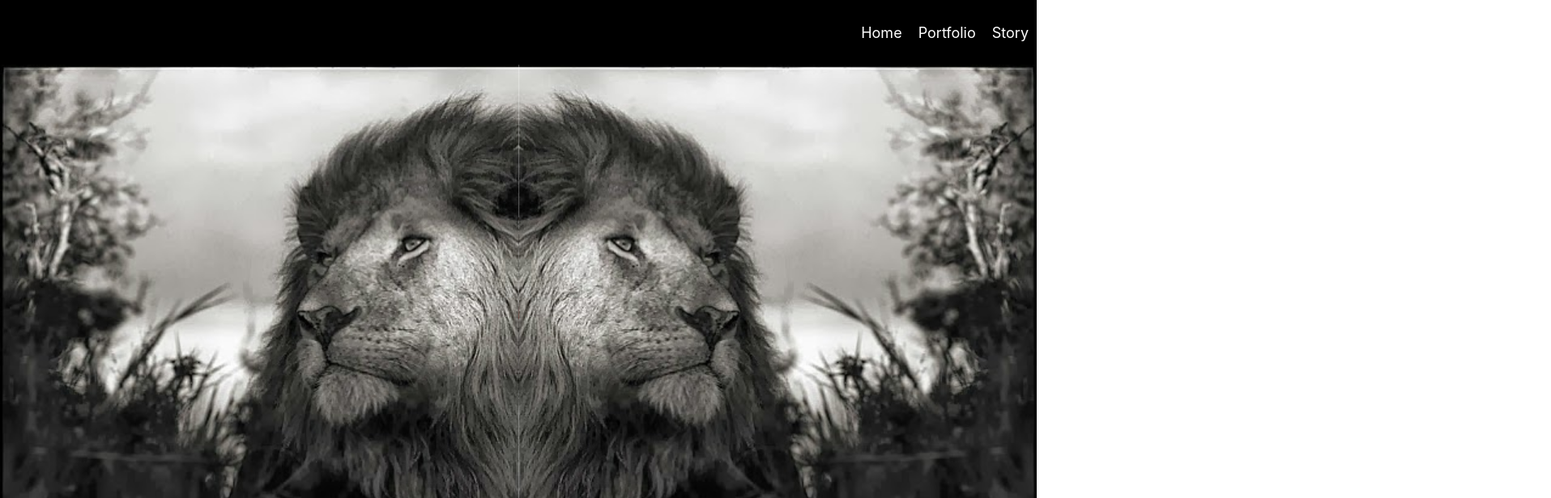
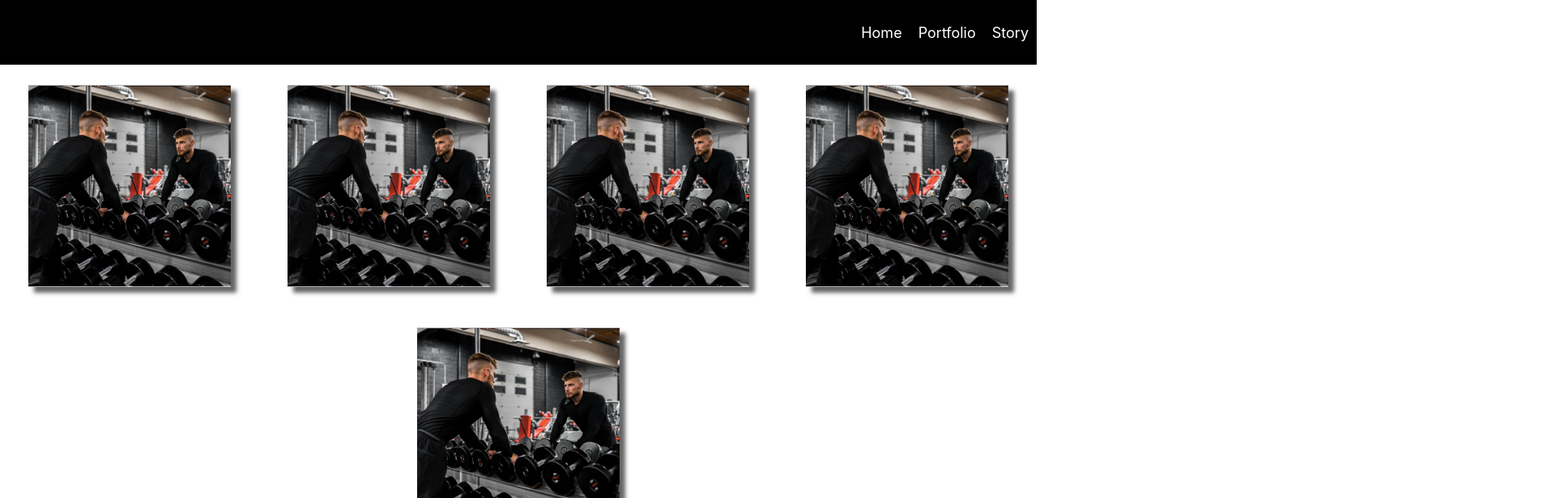
Before and after one commit to tla111/portfolio, a React (Create React App) app: page /work in a window 1280 px wide. Shown: the top 616 px of the page at 81% size, 1915 px wide, since content can reach past the window. Built offline with nearby package versions, Linux system fonts and the light colour scheme.

Commit message:
made project images bigger & aligned center

```diff
--- a/src/screens/myWork/MyWork.js
+++ b/src/screens/myWork/MyWork.js
@@ -7,8 +7,8 @@ const MyWork = () => {
   return (
     <div>
       <Container fluid className='work_container' id='work_page'>
-        <div className='left_door' id='l_door'></div>
-        <div className='right_door' id='r_door'></div>
+        {/* <div className='left_door' id='l_door'></div>
+        <div className='right_door' id='r_door'></div> */}
         <Row className='work_box1'>
           <Col className='work_box_col'>
             <a href='#popup1'>
--- a/src/screens/myWork/myWork.css
+++ b/src/screens/myWork/myWork.css
@@ -56,6 +56,7 @@
 }
 
 .work_box1 {
+  /* border: 3px solid red; */
   height: 75vh;
   display: flex;
   justify-content: space-evenly;
@@ -67,7 +68,11 @@
 }
 
 .work_box_col {
-  padding: 0;
+  /* border: 3px solid red; */
+  display: flex;
+  justify-content: center;
+  align-items: center;
+  padding: 10px;
 }
 
 .work_box2 {
@@ -84,8 +89,8 @@
 }
 
 .projects {
-  height: 225px;
-  width: 225px;
+  height: 250px;
+  width: 250px;
   -webkit-box-shadow: 7px 7px 5px 0px rgba(50, 50, 50, 0.75);
   -moz-box-shadow: 7px 7px 5px 0px rgba(50, 50, 50, 0.75);
   box-shadow: 7px 7px 5px 0px rgba(50, 50, 50, 0.75);
```
